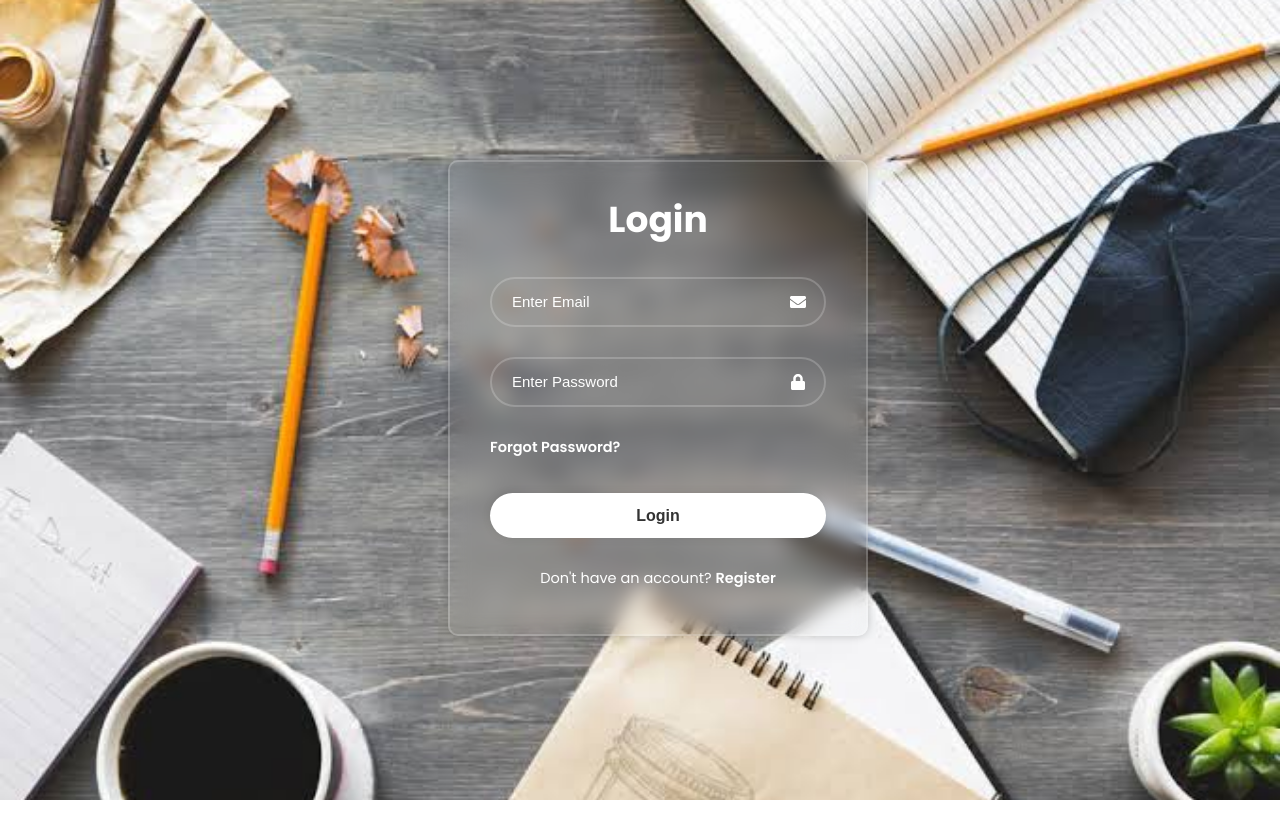
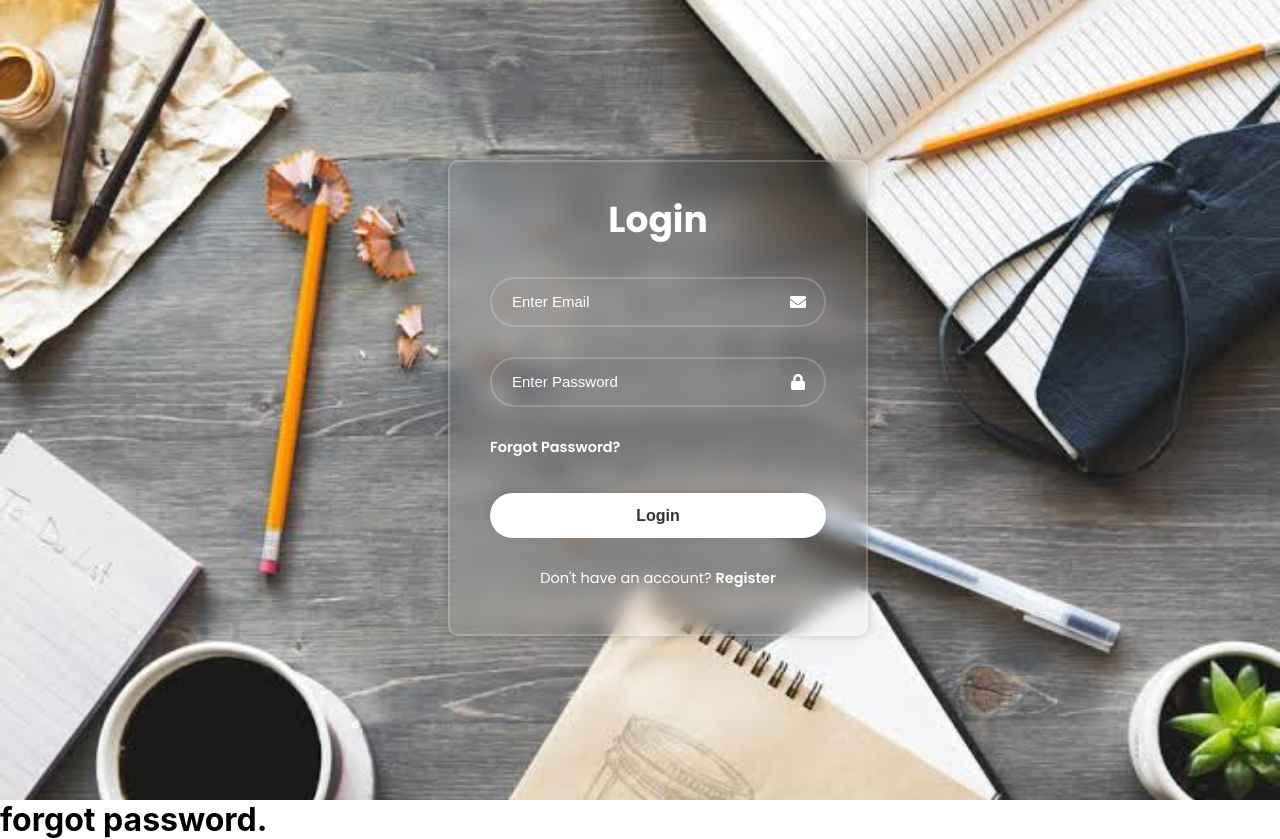
Before and after one commit to wee-dwee/classConnect, a React (Create React App) app in the folder classConnect/: page /forgotpassword in a window 1280 px wide. Before the commit the page ends 800 px from the top, so only its background shows below. Built offline with nearby package versions, Linux system fonts and the light colour scheme.

Commit message:
links added

```diff
--- a/classConnect/package.json
+++ b/classConnect/package.json
@@ -10,7 +10,6 @@
     "react": "^18.2.0",
     "react-dom": "^18.2.0",
     "react-icons": "^5.0.1",
-    "react-router-dom": "^6.22.1",
     "react-scripts": "5.0.1",
     "react-spring": "^9.7.3",
     "styled-components": "^6.1.8",
@@ -39,5 +38,8 @@
       "last 1 firefox version",
       "last 1 safari version"
     ]
+  },
+  "devDependencies": {
+    "react-router-dom": "^5.3.3"
   }
 }
--- a/classConnect/src/App.js
+++ b/classConnect/src/App.js
@@ -1,10 +1,20 @@
-import logo from './logo.svg';
 import './App.css';
 import Loginform from './Components/Loginform';
+import Register from './Components/Register';
+import ForgotPassword from './Components/Forgotpassword';
+import {Route,Switch} from 'react-router-dom';
 function App() {
   return (
     <div>
         <Loginform/>
+        <Switch>
+            <Route exact path='/forgotpassword'>
+              <ForgotPassword />
+            </Route>
+            <Route exact path='/register'>
+              <Register />
+            </Route>
+        </Switch>
     </div>
   );
 }
--- /dev/null
+++ b/classConnect/src/Components/Forgotpassword.js
@@ -0,0 +1,10 @@
+import React from 'react'
+import './ForgotPassword.css';
+export default function Forgotpassword() {
+    {console.log("boo");}
+  return (
+    <div className="forgotpassword">
+      <h1>forgot password.</h1>
+    </div>
+  )
+}
--- a/classConnect/src/Components/LoginForm.css
+++ b/classConnect/src/Components/LoginForm.css
@@ -6,7 +6,7 @@
     box-sizing: border-box;
 }
 
-body {
+.login {
     font-family: 'Poppins' , sans-serif;
     display: flex;
     justify-content: center;
--- a/classConnect/src/Components/Loginform.js
+++ b/classConnect/src/Components/Loginform.js
@@ -1,11 +1,13 @@
 import React from 'react'
 import './LoginForm.css';
 import {FaEnvelope,FaLock} from "react-icons/fa";
+import {Link} from 'react-router-dom';
 
 export default function Loginform() {
   return (
+    <div className="login">
     <div className='wrapper'>
-        <form action="">
+        <form>
             <h1>Login</h1>
             <div className="input-box">
                 <input type="email" placeholder='Enter Email' required/>
@@ -16,14 +18,14 @@ export default function Loginform() {
                 <FaLock className='icon'/>
             </div>
             <div className="remember-forgot">
-
-                <a href='#'>Forgot Password?</a>
+                <Link to='/forgotpassword'>Forgot Password?</Link>
             </div>
             <button type="submit">Login</button>
             <div className="register-link">
-                <p>Don't have an account? <a href='#'>Register</a></p>
+                <p>Don't have an account? <Link to='/register'>Register</Link></p>
             </div>
         </form>
     </div>
+    </div>
   )
 }
--- /dev/null
+++ b/classConnect/src/Components/Register.js
@@ -0,0 +1,13 @@
+import React from 'react'
+import './LoginForm.css';
+import {FaEnvelope,FaLock} from "react-icons/fa";
+import {Link} from 'react-router-dom';
+
+export default function Register() {
+    {console.log("hello");}
+  return (
+    <div className="register">
+
+    </div>
+  )
+}
--- a/classConnect/src/index.js
+++ b/classConnect/src/index.js
@@ -2,12 +2,15 @@ import React from 'react';
 import ReactDOM from 'react-dom/client';
 import './index.css';
 import App from './App';
+import { BrowserRouter as Router,Route} from "react-router-dom";
 import reportWebVitals from './reportWebVitals';
 
 const root = ReactDOM.createRoot(document.getElementById('root'));
 root.render(
   <React.StrictMode>
-    <App />
+    <Router>
+      <Route path="/" component={App} />
+    </Router>
   </React.StrictMode>
 );
 
```
Also changed, not shown: classConnect/src/Components/ForgotPassword.css (added), classConnect/src/Components/Register.css (added), 1 other file (tests, documents, lock files or other folders).
